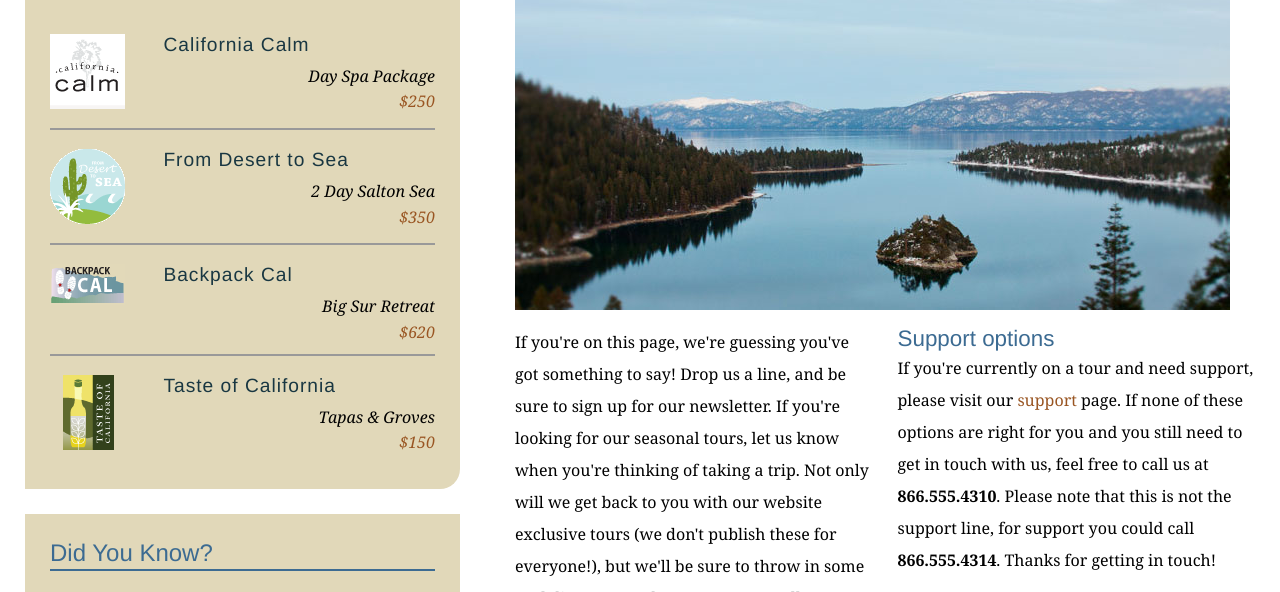
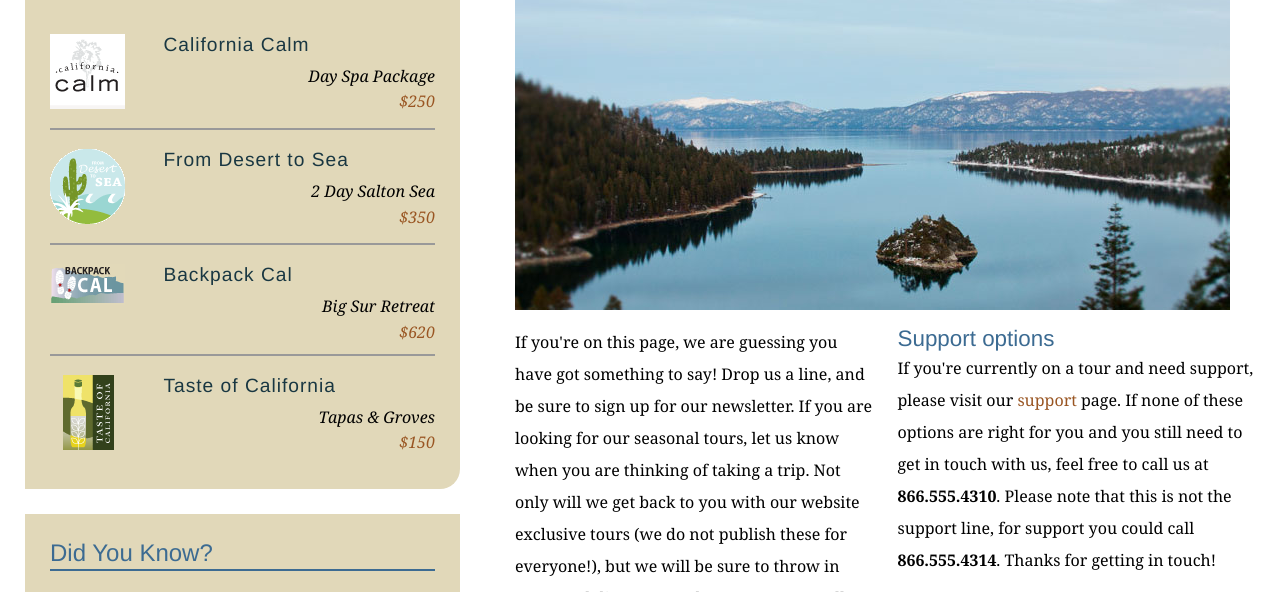
Before and after one commit to nikhil321vijayan/explore_california, a plain HTML site: page contact.html in a window 1280 px wide. Shown: the part 342-934 px from the top of the page. Drawn offline with Linux system fonts and the light colour scheme.

Commit message:
Removed contractions from contact page

```diff
--- a/contact.html
+++ b/contact.html
@@ -68,7 +68,7 @@
           <h1>Get in touch</h1>
           <img src="assets/images/emerald_bay.jpg" alt="Beautiful Lake Tahoe" class="articleImage" />
           <div class="multiCol">
-            <p>If you're on this page, we're guessing you've got something to say! Drop us a line, and be sure to sign up for our newsletter. If you're looking for our seasonal tours,  let us know when you're thinking of taking a trip. Not only will we get back to you with our website exclusive tours (we don't publish these for everyone!), but we'll be sure to throw in some cool discounts and tour extras as well.</p>
+            <p>If you're on this page, we are guessing you have got something to say! Drop us a line, and be sure to sign up for our newsletter. If you are looking for our seasonal tours,  let us know when you are thinking of taking a trip. Not only will we get back to you with our website exclusive tours (we do not publish these for everyone!), but we will be sure to throw in some cool discounts and tour extras as well.</p>
 
             <h2>Support options</h2>
             <p>If you're currently on a tour and need support, please visit our <a href="support.html">support</a> page. If none of these options are right for you and you still need to get in touch with us, feel free to call us at<span class="phone"> <strong>866.555.4310</strong>. Please note that this is not the support line, for support you could call </span><strong>866.555.4314</strong>. Thanks for getting in touch!</p>
```
